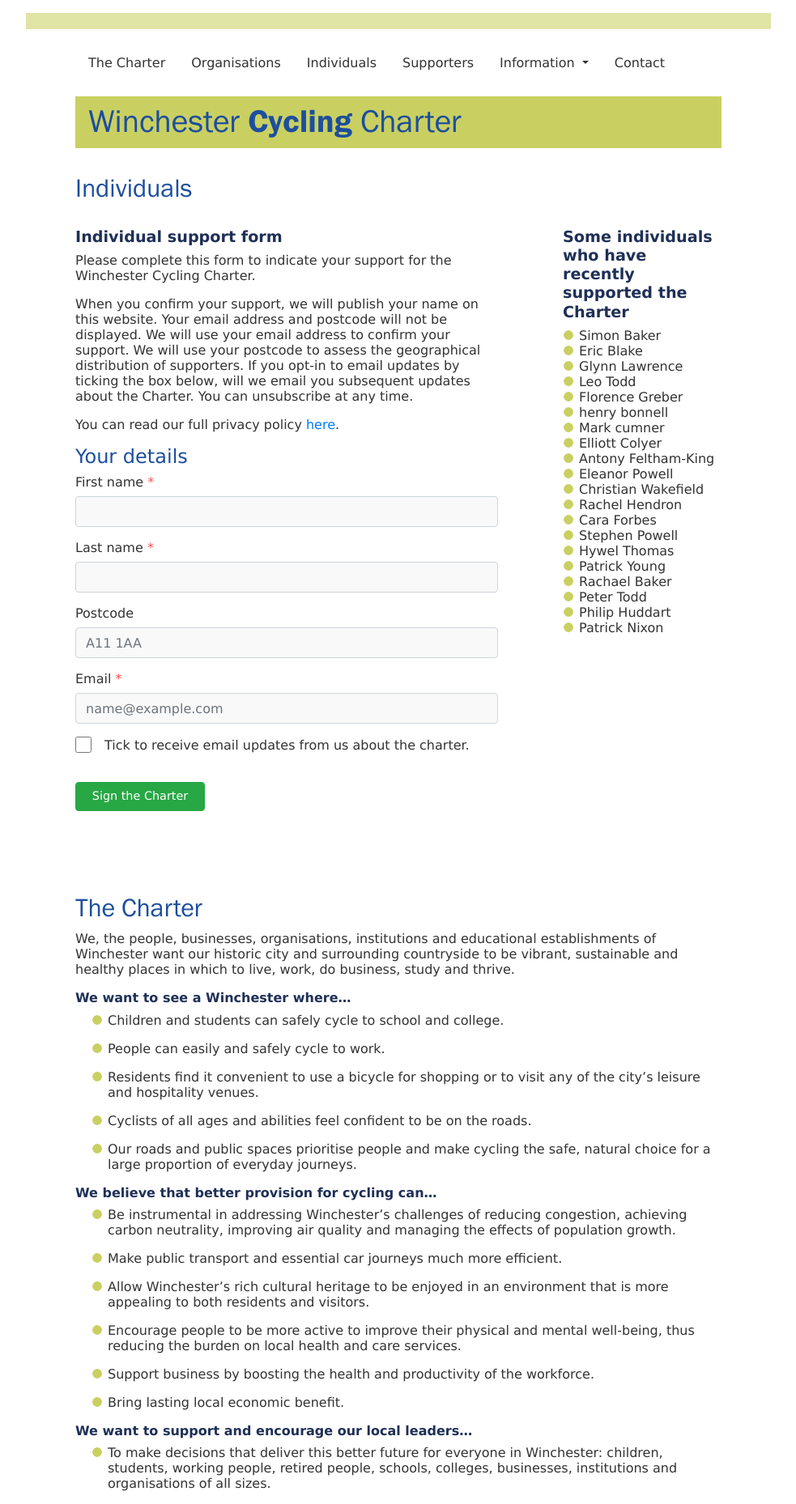
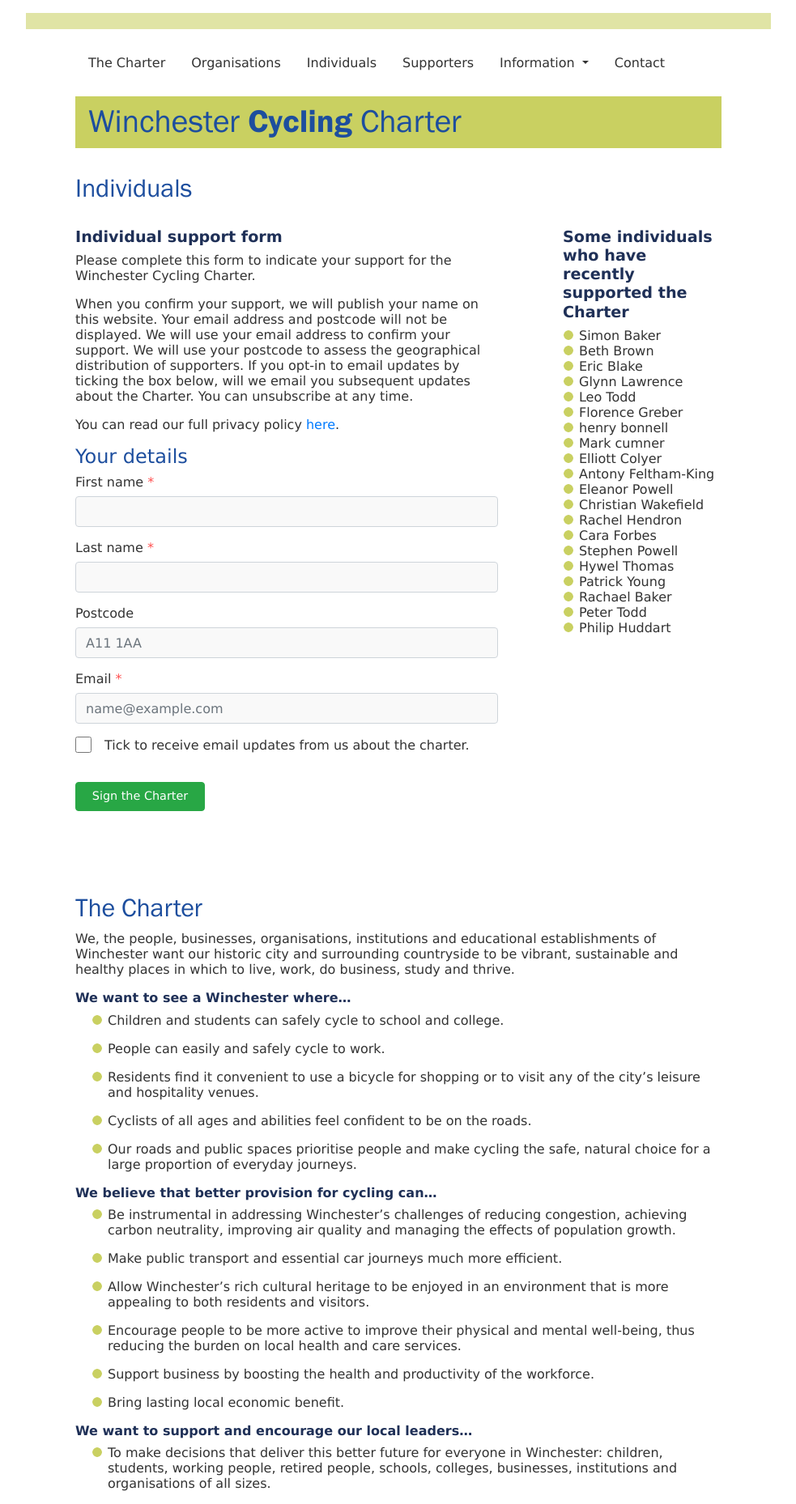
Before and after one commit to winchestercyclingcharter/winchestercyclingcharter.github.io, a Jekyll site: the page built from ind-page.md, in a window 1280 px wide. Shown: the whole page at 81% size, without its empty margins (148-1131 px from the left). Built offline with Jekyll 4.4.1, drawn with Linux system fonts in a browser that asks for light colours; nearby versions of some CDN libraries.

Commit message:
Update people.yml

```diff
--- a/_data/people.yml
+++ b/_data/people.yml
@@ -548,3 +548,4 @@ people:
 - { lastname: Lawrence, firstname: Glynn, dt: 20210915-102826-919715 }
 - { lastname: Blake, firstname: Eric, dt: 20210915-183400-007165 }
 - { lastname: Baker, firstname: Simon, dt: 20210919-085504-409881 }
+- { lastname: Brown, firstname: Beth, dt: 20210917-173754-482064 }
```
